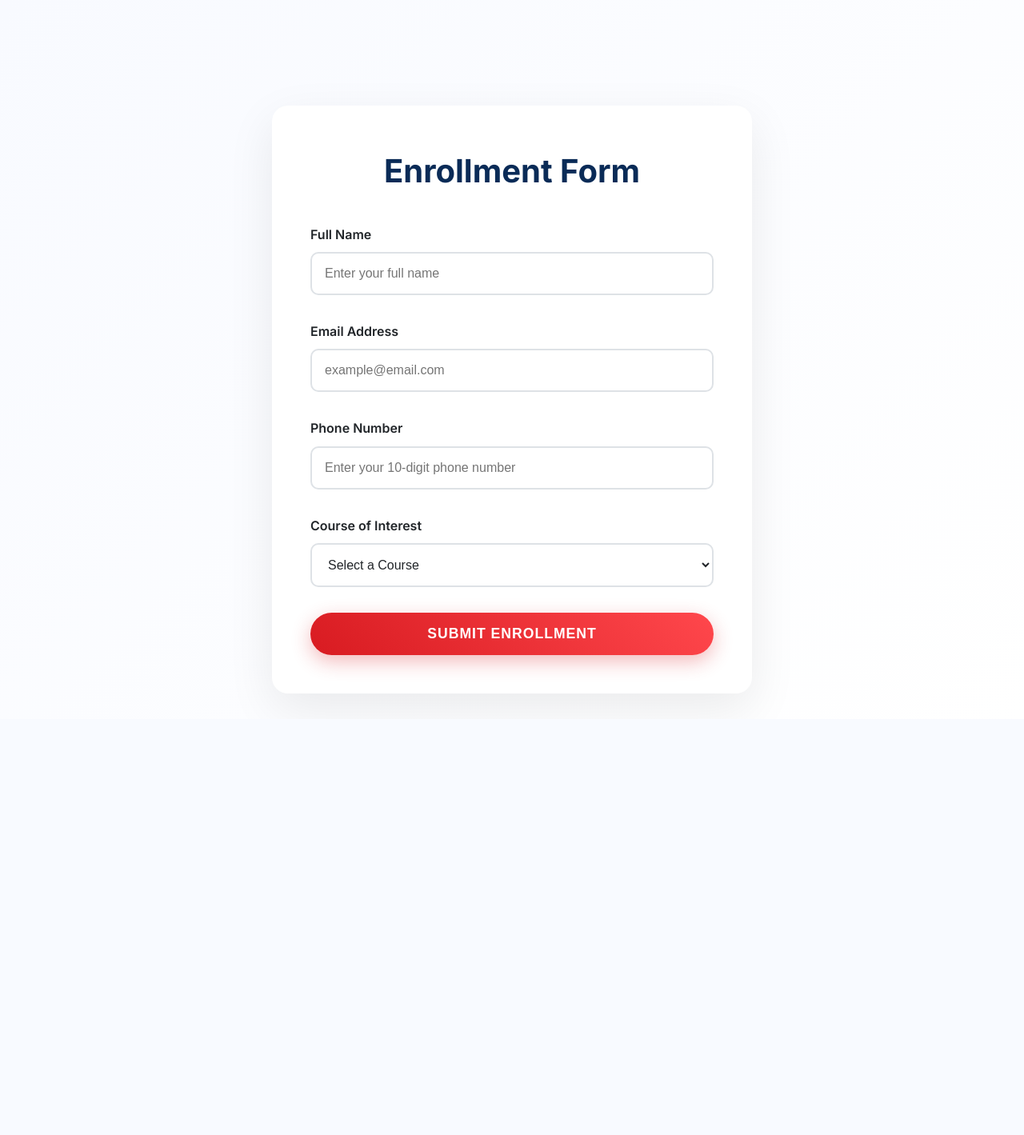
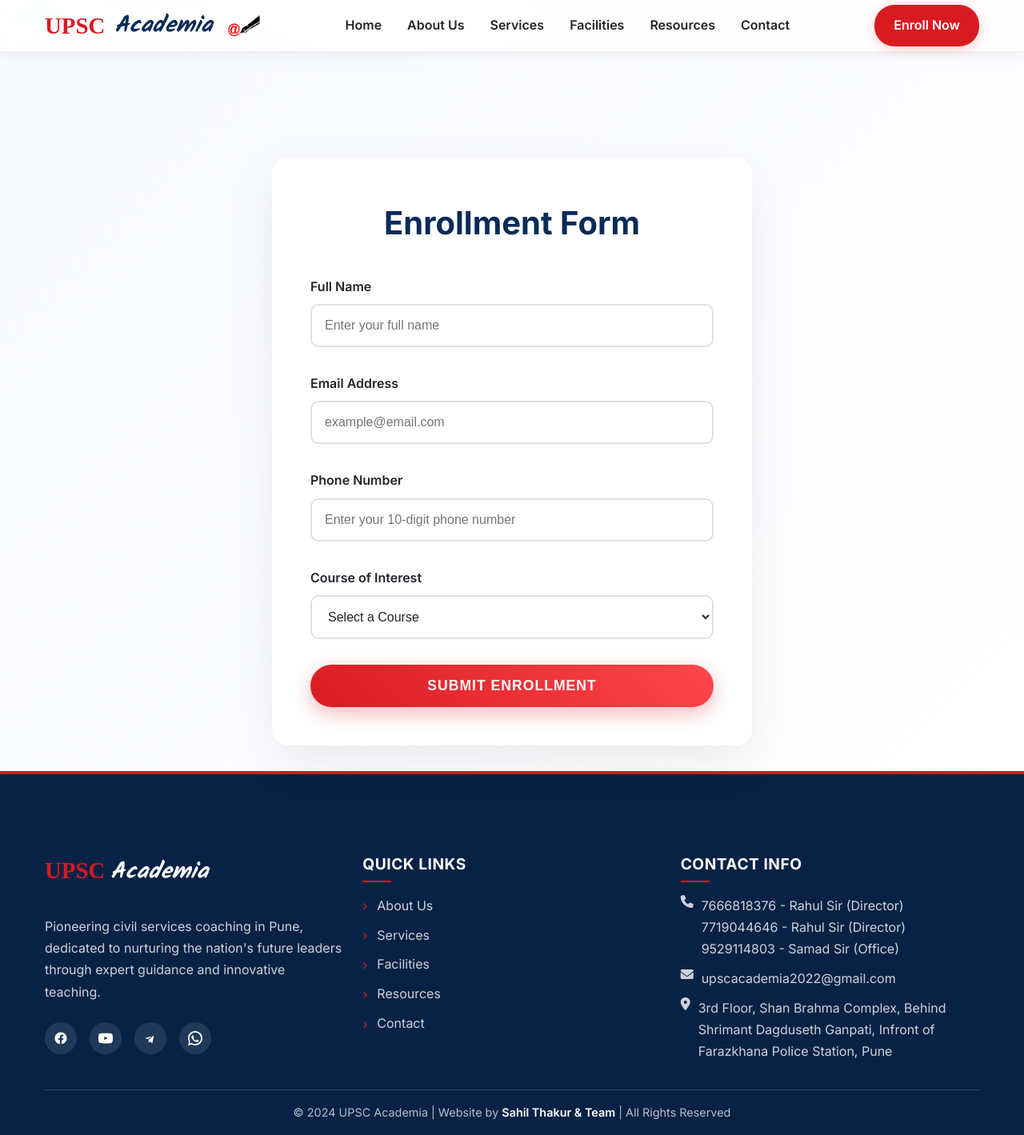
Before and after one commit to SahilThakur198/UPSC_ACADEMIA, a PHP site: page /enroll.html in a window 1280 px wide. Shown: the whole page at 80% size. Before the commit the page ends 876 px from the top, so only its background shows below. Run offline with PHP 8.4, Linux system fonts and the light colour scheme.

Commit message:
Add files via upload

```diff
--- a/enroll.html
+++ b/enroll.html
@@ -27,6 +27,7 @@
 
     <!-- Reusable Header Component -->
     <div id="site-header"></div>
+    <div class="navbar-spacer"></div>
 
     <!-- Page Container for Enrollment Form -->
     <div class="page-container">
--- a/style.css
+++ b/style.css
@@ -314,11 +314,10 @@ body {
 }
 
 .hero {
-  /* Use dynamic viewport height for better mobile browser compatibility */
-  height: 100dvh;
-  /* Fallback for browsers that don't support dvh */
-  min-height: 100vh;
-  /* Additional fallback for Android devices */
+  /* Use CSS variable-based viewport height for Android address bar behavior */
+  height: calc(var(--vh, 1vh) * 100);
+  /* Fallbacks */
+  min-height: calc(100dvh - 65px);
   min-height: calc(100vh - 65px);
   display: flex;
   align-items: center;
@@ -763,6 +762,24 @@ body {
   margin-top: 2px;
 }
 
+/* Global phone/email/address hover behavior across site */
+a[href^="tel:"],
+a[href^="mailto:"],
+.contact-item a,
+.footer-section.contact-info a {
+  transition: color 0.25s ease, transform 0.25s ease;
+  display: inline-flex;
+  align-items: center;
+}
+
+a[href^="tel:"]:hover,
+a[href^="mailto:"]:hover,
+.contact-item a:hover,
+.footer-section.contact-info a:hover {
+  color: var(--accent-red);
+  transform: translateX(5px);
+}
+
 .contact-form-wrapper {
   background: var(--white);
   border-radius: 20px;
@@ -903,21 +920,21 @@ body {
 .footer {
     background: #082245;
     color: rgba(255, 255, 255, 0.8);
-    padding: 5rem 0 2rem;
+    padding: 2.25rem 0 1rem;
     border-top: 4px solid var(--accent-red);
 }
 
 .footer-wave {
     position: relative;
     width: 100%;
-    height: 120px;
+    height: 60px;
     overflow: hidden;
 }
 
 .footer-wave svg {
     display: block;
     width: 100%;
-    height: 120px;
+    height: 60px;
 }
 
 .footer .container {
@@ -927,19 +944,19 @@ body {
 .footer-content {
     display: grid;
     grid-template-columns: repeat(auto-fit, minmax(280px, 1fr));
-    gap: 3rem;
-    margin-bottom: 3rem;
+    gap: 1.5rem;
+    margin-bottom: 1.5rem;
 }
 
 .footer-section h3 {
-    font-size: 1.3rem;
+    font-size: 1.2rem;
     font-weight: 700;
-    margin-bottom: 1.5rem;
+    margin-bottom: 1rem;
     color: var(--white);
     text-transform: uppercase;
-    letter-spacing: 1px;
+    letter-spacing: 0.5px;
     position: relative;
-    padding-bottom: 0.5rem;
+    padding-bottom: 0.4rem;
 }
 
 .footer-section h3::after {
@@ -947,7 +964,7 @@ body {
     position: absolute;
     left: 0;
     bottom: 0;
-    width: 40px;
+    width: 36px;
     height: 2px;
     background: var(--accent-red);
 }
@@ -975,8 +992,8 @@ body {
 }
 
 .footer-section p {
-    line-height: 1.8;
-    margin-bottom: 1.5rem;
+    line-height: 1.7;
+    margin-bottom: 1rem;
 }
 
 .footer-section ul {
@@ -985,7 +1002,7 @@ body {
 }
 
 .footer-section ul li {
-    margin-bottom: 1rem;
+    margin-bottom: 0.6rem;
     display: flex;
     align-items: flex-start;
     gap: 10px;
@@ -994,26 +1011,40 @@ body {
 .footer-section ul li a {
     color: rgba(255, 255, 255, 0.8);
     text-decoration: none;
-    transition: color 0.3s ease, padding-left 0.3s ease;
+    transition: color 0.25s ease, transform 0.25s ease;
     position: relative;
+    display: inline-flex;
+    align-items: center;
 }
 
 .footer-section ul li a:hover {
     color: var(--white);
-    padding-left: 5px;
+    transform: translateX(5px);
+}
+
+.footer-section.links ul li a {
+    padding-left: 18px;
 }
 
 .footer-section.links ul li a::before {
-    content: '\f105';
-    font-family: 'Font Awesome 5 Free';
-    font-weight: 900;
-    margin-right: 10px;
+    content: '›';
+    position: absolute;
+    left: 0;
+    top: 50%;
+    transform: translateY(-50%);
     color: var(--accent-red);
-    transition: transform 0.3s ease;
+    font-size: 1rem;
+    line-height: 1;
 }
 
 .footer-section.links ul li a:hover::before {
-    transform: translateX(5px);
+    transform: translateY(-50%) translateX(5px);
+}
+
+/* Prevent double icons if manual <i> or <svg> were added inside links */
+.footer-section.links ul li a i,
+.footer-section.links ul li a svg {
+    display: none !important;
 }
 
 /* Unify hover behavior for contact links (phone, email, address) */
@@ -1021,12 +1052,14 @@ body {
     word-break: break-word;
     color: rgba(255, 255, 255, 0.8);
     text-decoration: none;
-    transition: color 0.3s ease, padding-left 0.3s ease;
+    transition: color 0.25s ease, transform 0.25s ease;
+    display: inline-flex;
+    align-items: center;
 }
 
 .footer-section.contact-info a:hover {
     color: var(--accent-red);
-    padding-left: 5px;
+    transform: translateX(5px);
 }
 
 .footer-section .social-links {
@@ -1096,11 +1129,16 @@ body {
 
 /* Base Hover Animation - Applied to all icons */
 .social-links a:hover {
-    transform: translateY(-5px);
+    transform: translateY(-6px) scale(1.06);
+    filter: drop-shadow(0 8px 12px rgba(0,0,0,0.25));
 }
 
 .social-links a:hover i {
-    transform: rotate(10deg) scale(1.1);
+    transform: rotate(8deg) scale(1.12);
+}
+
+.social-links a:hover svg {
+    transform: rotate(8deg) scale(1.12);
 }
 
 /* --- Platform-Specific Hover Colors --- */
@@ -1131,11 +1169,19 @@ body {
 
 .footer-bottom {
     text-align: center;
-    padding-top: 2rem;
-    margin-top: 2rem;
+    padding-top: 1rem;
+    margin-top: 1rem;
     border-top: 1px solid rgba(255, 255, 255, 0.15);
     font-size: 0.9rem;
     color: rgba(255, 255, 255, 0.7);
+}
+
+/* Ensure only a single divider above footer-bottom even if manual styles exist */
+.footer .footer-content {
+    border-bottom: 0 !important;
+}
+.footer hr {
+    display: none;
 }
 
 .footer-bottom a {
@@ -1439,11 +1485,8 @@ body {
 
   /* Better mobile hero section with Android viewport fix */
   .hero {
-    height: calc(100vh - 65px);
-    height: calc(100dvh - 65px);
+    height: calc(var(--vh, 1vh) * 100 - 65px);
     min-height: 440px;
-    /* Additional Android browser compatibility */
-    min-height: calc(100vh - 65px);
   }
 
   .hero-content h1 {
@@ -1600,8 +1643,7 @@ body {
   }
 
   .hero {
-    height: calc(100vh - 65px);
-    height: calc(100dvh - 65px);
+    height: calc(var(--vh, 1vh) * 100 - 65px);
     min-height: 380px;
   }
 
```
Also changed, not shown: script.js (+137 -3 lines).
